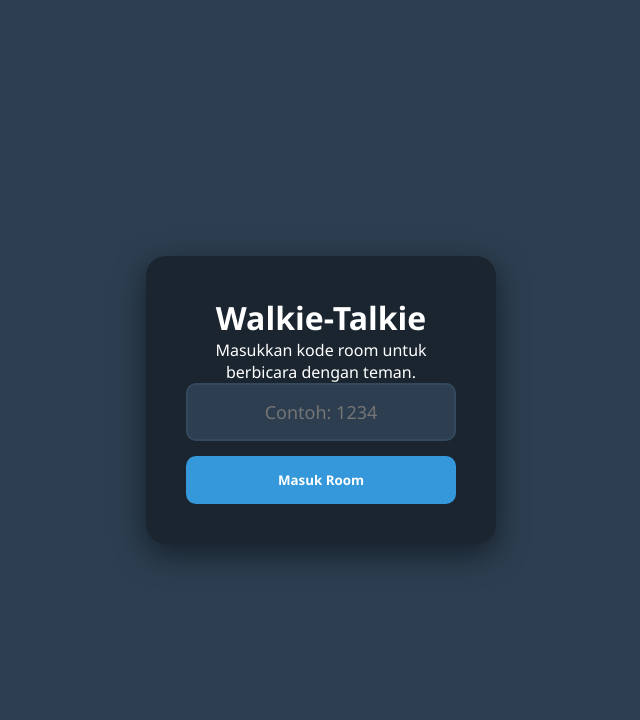
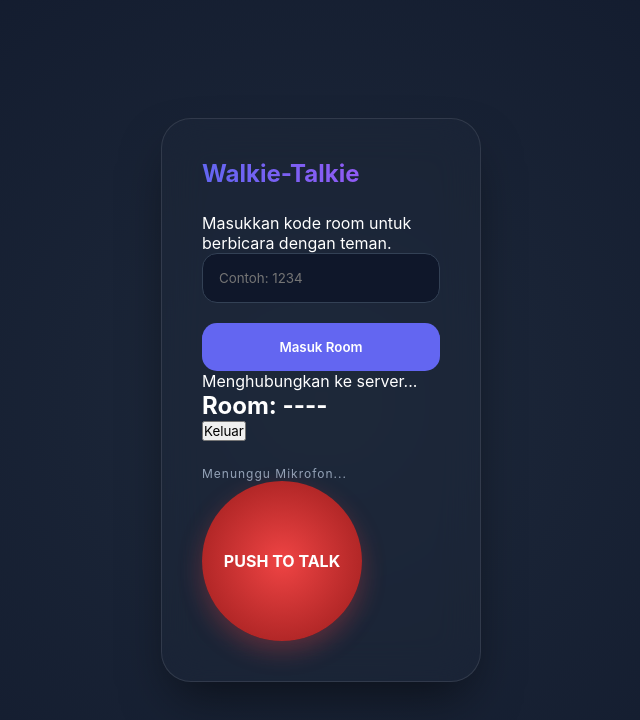
Before and after one commit to rutegamer/walkie-talkie, a website: page public/index.html in a window 1280 px wide. Shown: the whole page, without its empty margins (319-959 px from the left). Drawn offline with nearby package versions, Linux system fonts and the light colour scheme.

Commit message:
style.css

```diff
--- a/public/style.css
+++ b/public/style.css
@@ -1,12 +1,16 @@
-* { box-sizing: border-box; margin: 0; padding: 0; font-family: 'Segoe UI', Tahoma, sans-serif; }
-body { display: flex; justify-content: center; align-items: center; height: 100vh; background-color: #2c3e50; color: white; }
-.app-container { background-color: #1a252f; padding: 40px; border-radius: 20px; text-align: center; box-shadow: 0 10px 30px rgba(0,0,0,0.5); width: 350px; }
-.screen { display: none; flex-direction: column; align-items: center; }
-.screen.active { display: flex; }
-input[type="text"] { width: 100%; padding: 15px; margin-bottom: 15px; border-radius: 10px; background-color: #2c3e50; color: white; border: 2px solid #34495e; text-align: center; font-size: 18px; }
-.primary-btn { width: 100%; padding: 15px; background-color: #3498db; color: white; border: none; border-radius: 10px; font-weight: bold; cursor: pointer; }
-.secondary-btn { padding: 8px 15px; background-color: #e74c3c; color: white; border: none; border-radius: 5px; cursor: pointer; }
-.ptt-btn { background-color: #e74c3c; color: white; border: none; border-radius: 50%; width: 150px; height: 150px; font-weight: bold; cursor: pointer; touch-action: manipulation; transition: 0.1s; box-shadow: 0 8px #c0392b; }
-.ptt-btn.active { background-color: #c0392b; transform: translateY(6px); box-shadow: 0 2px #7f261d; }
-.status { margin: 20px 0; padding: 10px; width: 100%; border-radius: 5px; font-weight: bold; text-transform: uppercase; background-color: #27ae60; }
-.hidden { display: none !important; }
+:root { --primary: #6366f1; --bg: #0f172a; --card: #1e293b; }
+* { box-sizing: border-box; margin: 0; padding: 0; font-family: 'Inter', sans-serif; }
+body { background: radial-gradient(circle at center, #1e293b, #0f172a); height: 100vh; display: flex; justify-content: center; align-items: center; color: white; }
+
+.app-container { background: rgba(30, 41, 59, 0.4); backdrop-filter: blur(20px); border: 1px solid rgba(255,255,255,0.1); padding: 40px; border-radius: 30px; width: 320px; box-shadow: 0 25px 50px -12px rgba(0,0,0,0.5); }
+
+h1 { font-size: 24px; margin-bottom: 25px; background: linear-gradient(to right, #6366f1, #a855f7); -webkit-background-clip: text; -webkit-text-fill-color: transparent; }
+
+input { width: 100%; padding: 16px; border-radius: 15px; border: 1px solid #334155; background: #0f172a; color: white; margin-bottom: 20px; }
+
+.primary-btn { width: 100%; padding: 16px; background: var(--primary); border: none; border-radius: 15px; color: white; font-weight: 600; cursor: pointer; }
+
+.ptt-btn { width: 160px; height: 160px; border-radius: 50%; background: radial-gradient(circle, #ef4444, #991b1b); border: none; color: white; font-weight: bold; font-size: 16px; box-shadow: 0 10px 25px rgba(239, 68, 68, 0.3); transition: 0.3s; }
+.ptt-btn.active { transform: scale(0.9); box-shadow: 0 0 40px #ef4444; }
+
+.status { margin-top: 25px; font-size: 12px; color: #94a3b8; letter-spacing: 1px; }
```
